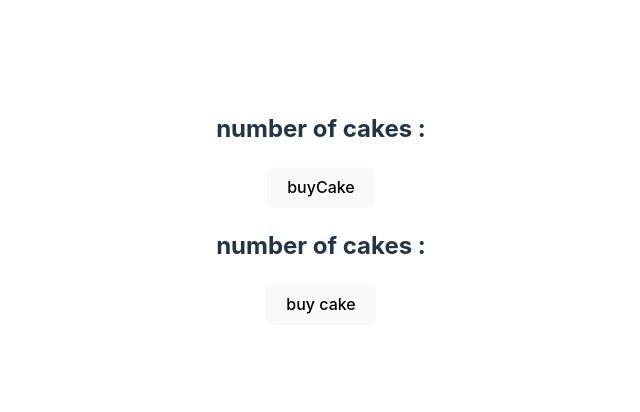
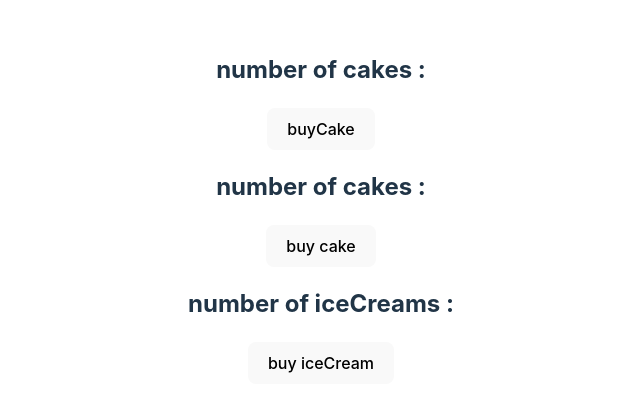
Before and after one commit to pooulad/simple-redux-app, a React (Vite) app in the folder react-redux-example/: page / in a window 1280 px wide. Shown: the part 192-604 px from the top of the page, without its empty margins (319-959 px from the left). Built offline with nearby package versions, Linux system fonts and the light colour scheme.

Commit message:
Update App.jsx

```diff
--- a/react-redux-example/src/App.jsx
+++ b/react-redux-example/src/App.jsx
@@ -3,6 +3,7 @@ import CakeContainer from "./components/CakeContainer";
 import { Provider } from "react-redux";
 import store from "./redux/store";
 import HooksCakeContainer from "./components/HooksCakeContainer";
+import IceCreamContainer from "./components/IceCreamContainer";
 
 function App() {
   return (
@@ -10,6 +11,7 @@ function App() {
       <div className="App">
         <HooksCakeContainer />
         <CakeContainer />
+        <IceCreamContainer />
       </div>
     </Provider>
   );
```
